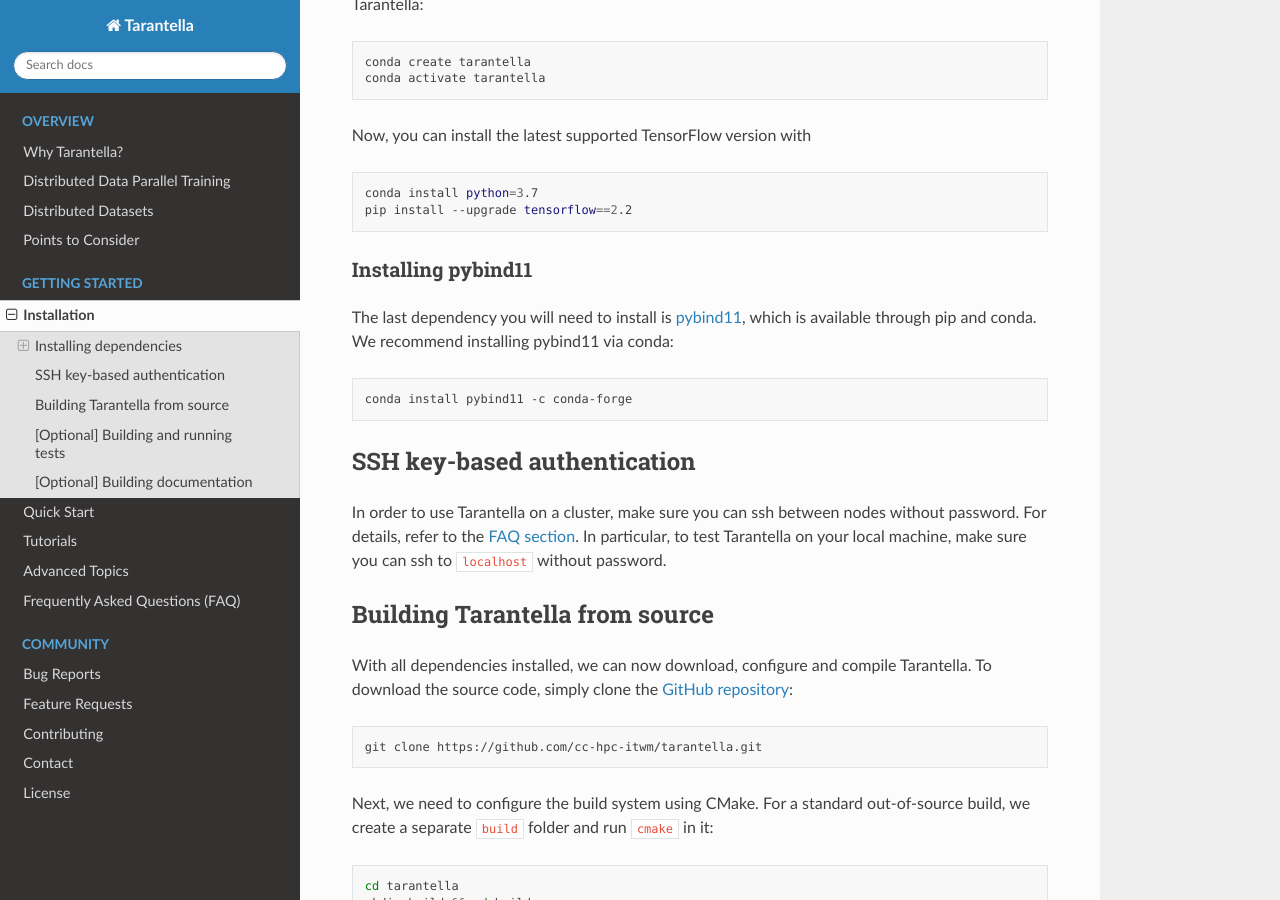
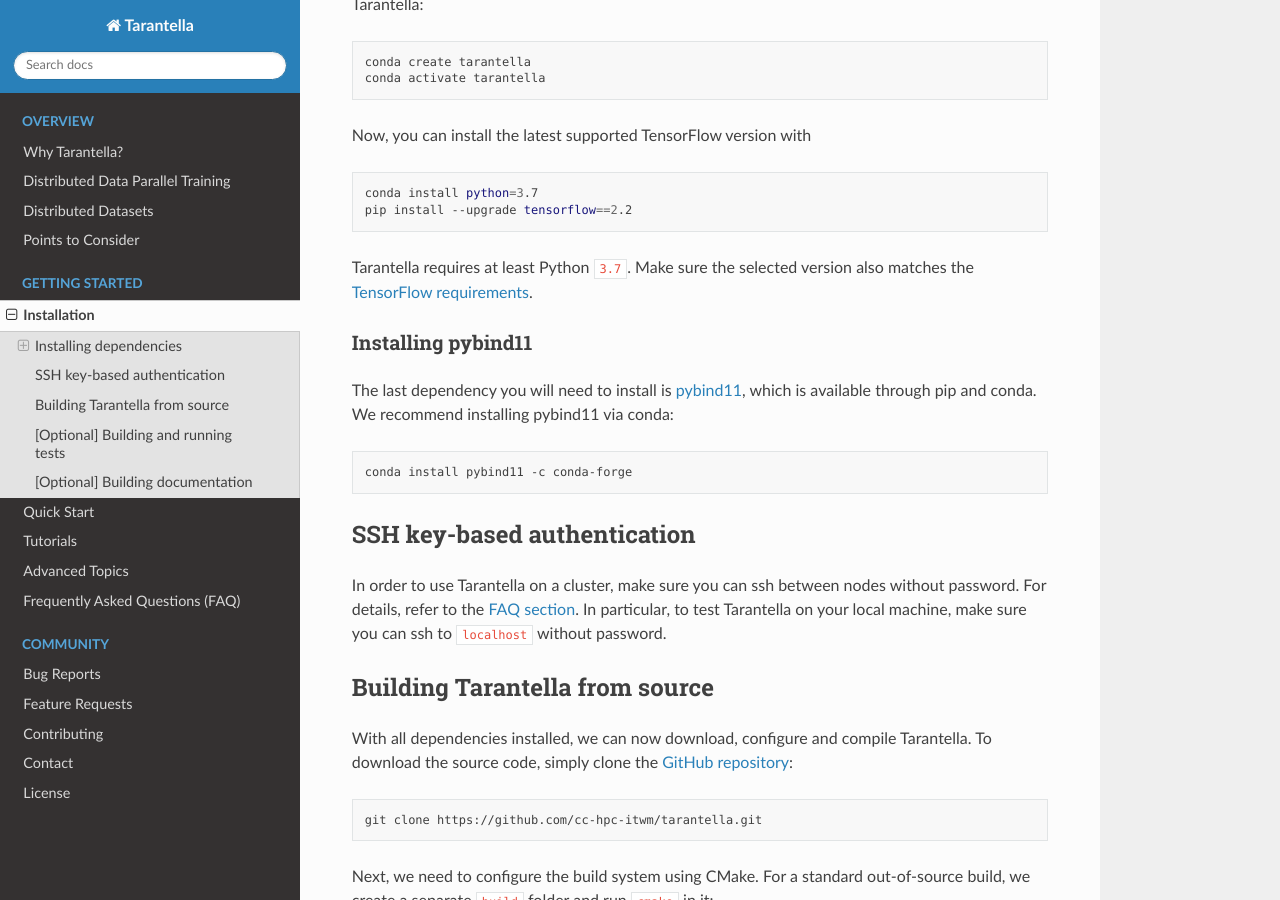
Before and after one commit to cc-hpc-itwm/tarantella, a Sphinx documentation site: the page built from docs/source/installation.rst, in a window 1280 px wide and 900 px high, scrolled down 1485 px. Built offline with Sphinx 7.4.7 and the Read the Docs theme 2.0.0, drawn with Linux system fonts in a browser that asks for light colours.

Commit message:
Docs: Installation: add Python version requirements

```diff
--- a/docs/source/installation.rst
+++ b/docs/source/installation.rst
@@ -88,6 +88,9 @@
 
   conda install python=3.7
   pip install --upgrade tensorflow==2.2
+
+Tarantella requires at least Python ``3.7``. Make sure the selected version also matches
+the `TensorFlow requirements <https://www.tensorflow.org/install>`_.
 
 .. _installation-pybind11-label:
 
```
